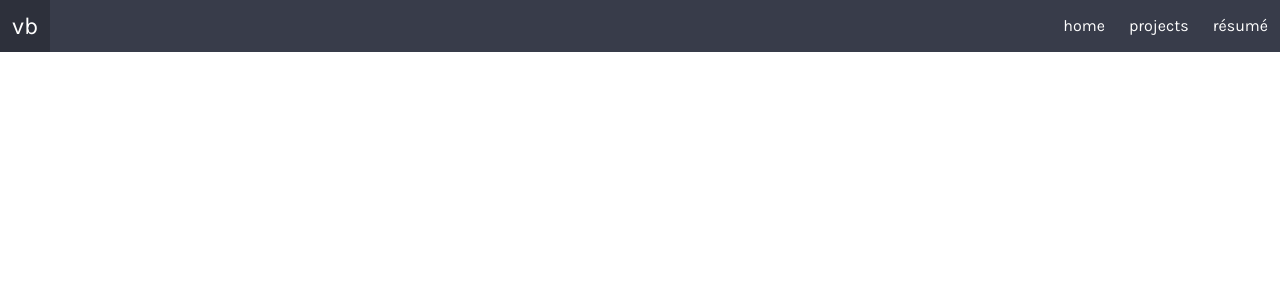
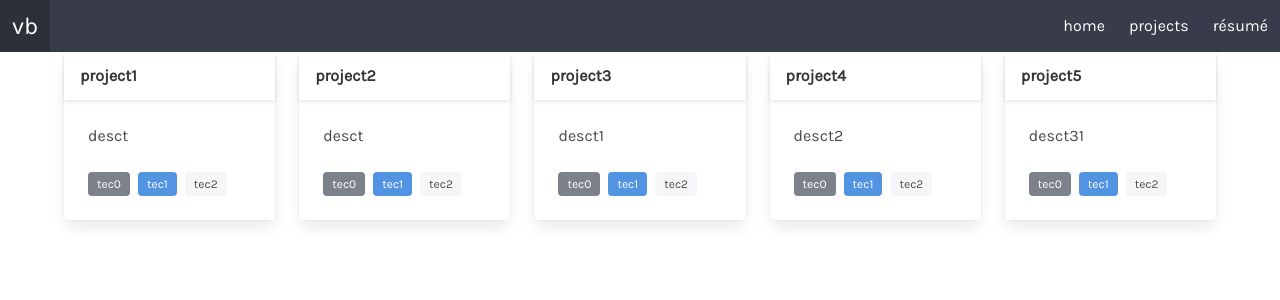
Before and after one commit to vybhavab/vybhavb-website, a Vue app: page /projects in a window 1280 px wide. Shown: the top 300 px of the page. Built offline with nearby package versions, Linux system fonts and the light colour scheme.

Commit message:
basically working site

```diff
--- a/package.json
+++ b/package.json
@@ -10,6 +10,7 @@
   },
   "dependencies": {
     "ajv": "^6.6.2",
+    "axios": "^0.18.0",
     "register-service-worker": "^1.5.2",
     "vue": "^2.5.17",
     "vue-router": "^3.0.1"
--- /dev/null
+++ b/public/projects.json
@@ -0,0 +1,93 @@
+[
+  {
+    "name":"project1",
+    "description":"desct",
+    "technologies":{
+      "0":{
+        "name":"tec0",
+        "color":"is-info"
+      },
+      "1":{
+        "name":"tec1",
+        "color":"is-link"
+      },
+      "2": {
+        "name": "tec2",
+        "color": "is-danger"
+      }
+    },
+    "index":0
+  },{
+    "name": "project2",
+    "description": "desct",
+    "technologies": {
+      "0": {
+        "name": "tec0",
+        "color": "is-info"
+      },
+      "1": {
+        "name": "tec1",
+        "color": "is-link"
+      },
+      "2": {
+        "name": "tec2",
+        "color": "is-danger"
+      }
+    },
+    "index": 1
+  },{
+    "name": "project3",
+    "description": "desct1",
+    "technologies": {
+      "0": {
+        "name": "tec0",
+        "color": "is-info"
+      },
+      "1": {
+        "name": "tec1",
+        "color": "is-link"
+      },
+      "2": {
+        "name": "tec2",
+        "color": "is-danger"
+      }
+    },
+    "index": 2
+  },{
+    "name": "project4",
+    "description": "desct2",
+    "technologies": {
+      "0": {
+        "name": "tec0",
+        "color": "is-info"
+      },
+      "1": {
+        "name": "tec1",
+        "color": "is-link"
+      },
+      "2": {
+        "name": "tec2",
+        "color": "is-danger"
+      }
+    },
+    "index": 3
+  },{
+    "name": "project5",
+    "description": "desct31",
+    "technologies": {
+      "0": {
+        "name": "tec0",
+        "color": "is-info"
+      },
+      "1": {
+        "name": "tec1",
+        "color": "is-link"
+      },
+      "2": {
+        "name": "tec2",
+        "color": "is-danger"
+      }
+    },
+    "index": 4
+  }
+]
--- a/src/App.vue
+++ b/src/App.vue
@@ -5,6 +5,7 @@
     <main>
       <router-view/>
     </main>
+    <Footer/>
   </div>
 </template>
 
--- a/src/assets/css/application.scss
+++ b/src/assets/css/application.scss
@@ -5,10 +5,12 @@ $blueBlack: #7c818c;
 $cream: #383c4a;
 $babyBlue: #CADFEB;
 $darkerBlue: #5294e2;
+$silverWings: #F5F6F7;
 $primary: $cream;
 $info: $blueBlack;
 $link: $darkerBlue;
 $warning: $babyBlue;
+$danger: $silverWings;
 
 
 @import '~bulma/bulma.sass';
--- a/src/assets/css/main.scss
+++ b/src/assets/css/main.scss
@@ -4,10 +4,14 @@
 }
 
 .vue-typer .custom.char.typed {
-  color: #5294e2;
+  color: #7c818c;
 }
 
 .vue-typer .custom.caret.typing {
+  background-color: #CADFEB;
+}
+
+.vue-typer .custom.caret {
   background-color: #CADFEB;
 }
 
--- a/src/views/Home.vue
+++ b/src/views/Home.vue
@@ -4,19 +4,20 @@
     <section class="hero is-primary is-fullheight-with-navbar">
       <div class="hero-body">
         <div class="container has-text-centered">
-          <h1 class="title is-size-1">
+          <h1 class="title is-size-1 is-size-3-mobile">
             hi! my name is vybhav
           </h1>
-          <h3 class="subtitle is-size-3">
+          <h3 class="subtitle is-size-3 is-size-5-mobile">
             i am
             <VueTyper
               :text="[
-                'a second year student studying computer science',
-                'full stack programmer',
+                'a second year student majoring in computer science',
+                'a full stack developer',
                 'a photographer',
-                'a security research enthusiast'
+                'a security research enthusiast',
+                '@vybhavb everywhere online'
               ]"
-              :shuffle="true"
+              :repeat="0"
               initial-action="typing"
               :pre-type-delay="70"
               :type-delay="70"
@@ -27,10 +28,22 @@
               caret-animation="blink"
             />
           </h3>
-          <a href="mailto:contact@vybhavb.com" class="button is-info">
-            contact me
-          </a>
+          <div>
+            <a href="mailto:contact@vybhavb.com" class="button is-info">
+              contact me
+            </a>
+          </div>
+          </br>
+          <div>
+            <p class = "title is-size-3 is-size-6-mobile">or checkout at some <router-link to="/projects" class="has-text-link">Projects</router-link> i've worked on</p>
+          </div>
+
         </div>
+      </div>
+       <div class="hero-foot">
+        <nav class="is-fullwidth">
+          <h1 class="has-text-centered has-text-danger is-size-7">© 2019 vybhavb</h1>
+        </nav>
       </div>
     </section>
   </div>
@@ -43,6 +56,11 @@ export default {
   name: "Home",
   components: {
     VueTyper
+  },
+  data: function(){
+    return{
+      projects: ["p1","p2","p3"]
+    };
   }
 };
 </script>
--- a/src/views/Projects.vue
+++ b/src/views/Projects.vue
@@ -0,0 +1,51 @@
+<!--eslint-disable-->
+<template>
+  <div class="projects">
+    <div class="container">
+      <div class="columns is-multiline is-mobile is-one-quarter">
+        <div class="column" v-for="proj in this.projects">
+          <div class="card">
+            <header class="card-header">
+              <p class="card-header-title">
+                {{proj.name}}
+              </p>
+            </header>
+            <div class="card-content">
+              <div class="content">{{proj.description}}</div>
+              <div class="tags">
+                <span class="tag" v-for="tech in proj.technologies" :class="tech.color">{{tech.name}}</span>
+              </div>
+            </div>
+          </div>
+        </div>
+      </div>
+    </div>
+  </div>
+</template>
+
+<script>
+// @ is an alias to /src
+// import projects from "@/assets/projects.json";
+import axios from "axios";
+
+export default {
+  name: "Projects",
+  components: {},
+  data: function() {
+    return {
+      projects: null
+    };
+  },
+  created() {
+    this.fetchProjects();
+  },
+  methods: {
+    fetchProjects() {
+      axios.get("/projects.json").then(response => {
+        console.log(response);
+        this.projects = response.data;
+      });
+    }
+  }
+};
+</script>
```
Also changed, not shown: src/components/HelloWorld.vue (deleted, +0 -59 lines), public/manifest.json, 1 other file (tests, documents, lock files or other folders).
